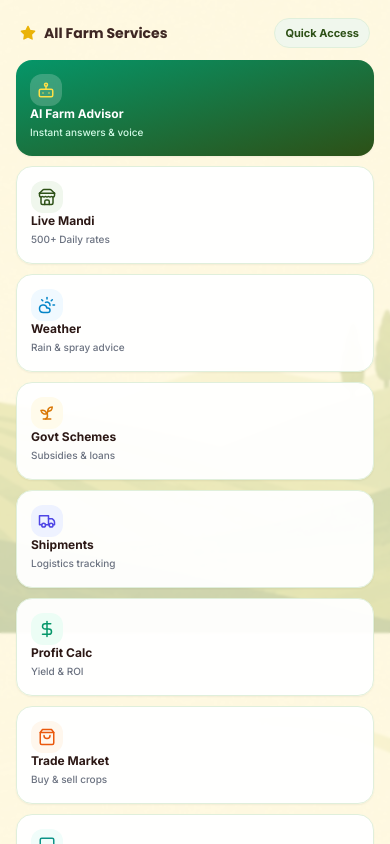
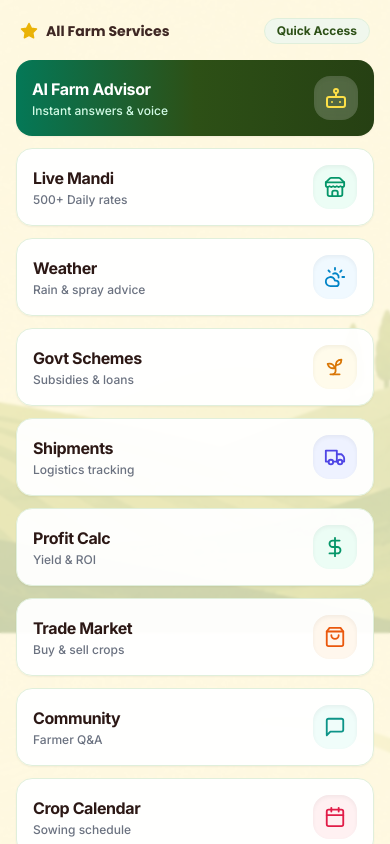
Before and after one commit to udaypundir16/Farmer-360, a React (Vite) app in the folder frontend/: page / in a window 390 px wide. Shown: the part 1120-1964 px from the top of the page. Built offline with nearby package versions, Linux system fonts and the light colour scheme; no server answers.

Commit message:
dashboard UI text increased for mobile devices

```diff
--- a/frontend/src/pages/Dashboard.jsx
+++ b/frontend/src/pages/Dashboard.jsx
@@ -184,136 +184,144 @@ export default function Dashboard() {
 
 
         {/* ========================================================================= */}
-        {/* MOBILE QUICK ACCESS SERVICES HUB (VISIBLE ONLY ON MOBILE / TABLET) */}
+        {/* MOBILE QUICK ACCESS SERVICES HUB (VISIBLE ON MOBILE / TABLET) */}
         {/* ========================================================================= */}
         <section className="mb-8 block lg:hidden">
-          <div className="flex items-center justify-between mb-3 px-1">
-            <h2 className="text-base font-extrabold text-primary-950 flex items-center gap-2">
-              <Star size={16} className="text-gold-500 fill-gold-500" />
+          <div className="flex items-center justify-between mb-4 px-1">
+            <h2 className="text-lg sm:text-xl font-extrabold text-primary-950 flex items-center gap-2">
+              <Star size={18} className="text-gold-500 fill-gold-500" />
               <span>All Farm Services</span>
             </h2>
 
-            <span className="text-[11px] font-bold text-primary-700 bg-primary-50 px-2.5 py-1 rounded-full border border-primary-100">
+            <span className="text-xs font-bold text-primary-700 bg-primary-50 px-3 py-1 rounded-full border border-primary-100">
               Quick Access
             </span>
           </div>
 
-          <div className="grid grid-cols-2 sm:grid-cols-3 gap-2.5">
+          <div className="grid grid-cols-1 sm:grid-cols-2 gap-3">
+            {/* AI Advisor Card */}
             <Link
               to="/ai-chat"
-              className="flex flex-col justify-between p-3.5 rounded-2xl bg-gradient-to-br from-emerald-600 to-primary-700 text-white shadow-sm active:scale-98 transition-all min-h-[96px]"
+              className="flex items-center justify-between p-4 sm:p-4.5 rounded-2xl bg-gradient-to-r from-emerald-700 via-primary-700 to-primary-800 text-white shadow-sm hover:shadow-md active:scale-[0.99] transition-all"
             >
-              <div className="w-8 h-8 rounded-xl bg-white/20 backdrop-blur-sm flex items-center justify-center">
-                <Bot size={18} className="text-yellow-300" />
+              <div>
+                <p className="font-extrabold text-base sm:text-lg text-white tracking-tight">AI Farm Advisor</p>
+                <p className="text-xs sm:text-sm text-emerald-100 font-medium mt-0.5">Instant answers & voice</p>
               </div>
-              <div>
-                <p className="font-extrabold text-xs">AI Farm Advisor</p>
-                <p className="text-[10px] text-emerald-100 font-medium">Instant answers & voice</p>
+              <div className="w-11 h-11 sm:w-12 sm:h-12 rounded-2xl bg-white/20 backdrop-blur-sm flex items-center justify-center shrink-0 shadow-inner">
+                <Bot size={24} className="text-yellow-300" />
               </div>
             </Link>
 
+            {/* Live Mandi Card */}
             <Link
               to="/markets"
-              className="flex flex-col justify-between p-3.5 rounded-2xl bg-white/95 border border-primary-100 shadow-sm active:scale-98 transition-all min-h-[96px]"
+              className="flex items-center justify-between p-4 sm:p-4.5 rounded-2xl bg-white/95 border border-primary-100 shadow-sm hover:shadow-md active:scale-[0.99] transition-all"
             >
-              <div className="w-8 h-8 rounded-xl bg-primary-50 text-primary-700 flex items-center justify-center">
-                <Store size={18} />
+              <div>
+                <p className="font-extrabold text-base sm:text-lg text-soil-dark tracking-tight">Live Mandi</p>
+                <p className="text-xs sm:text-sm text-gray-500 font-medium mt-0.5">500+ Daily rates</p>
               </div>
-              <div>
-                <p className="font-extrabold text-xs text-soil-dark">Live Mandi</p>
-                <p className="text-[10px] text-gray-500 font-medium">500+ Daily rates</p>
+              <div className="w-11 h-11 sm:w-12 sm:h-12 rounded-2xl bg-emerald-50 text-emerald-600 flex items-center justify-center shrink-0 shadow-inner">
+                <Store size={22} />
               </div>
             </Link>
 
+            {/* Weather Card */}
             <Link
               to="/weather-forecast"
-              className="flex flex-col justify-between p-3.5 rounded-2xl bg-white/95 border border-primary-100 shadow-sm active:scale-98 transition-all min-h-[96px]"
+              className="flex items-center justify-between p-4 sm:p-4.5 rounded-2xl bg-white/95 border border-primary-100 shadow-sm hover:shadow-md active:scale-[0.99] transition-all"
             >
-              <div className="w-8 h-8 rounded-xl bg-sky-50 text-sky-600 flex items-center justify-center">
-                <CloudSun size={18} />
+              <div>
+                <p className="font-extrabold text-base sm:text-lg text-soil-dark tracking-tight">Weather</p>
+                <p className="text-xs sm:text-sm text-gray-500 font-medium mt-0.5">Rain & spray advice</p>
               </div>
-              <div>
-                <p className="font-extrabold text-xs text-soil-dark">Weather</p>
-                <p className="text-[10px] text-gray-500 font-medium">Rain & spray advice</p>
+              <div className="w-11 h-11 sm:w-12 sm:h-12 rounded-2xl bg-sky-50 text-sky-600 flex items-center justify-center shrink-0 shadow-inner">
+                <CloudSun size={22} />
               </div>
             </Link>
 
+            {/* Govt Schemes Card */}
             <Link
               to="/schemes"
-              className="flex flex-col justify-between p-3.5 rounded-2xl bg-white/95 border border-primary-100 shadow-sm active:scale-98 transition-all min-h-[96px]"
+              className="flex items-center justify-between p-4 sm:p-4.5 rounded-2xl bg-white/95 border border-primary-100 shadow-sm hover:shadow-md active:scale-[0.99] transition-all"
             >
-              <div className="w-8 h-8 rounded-xl bg-amber-50 text-amber-600 flex items-center justify-center">
-                <Sprout size={18} />
+              <div>
+                <p className="font-extrabold text-base sm:text-lg text-soil-dark tracking-tight">Govt Schemes</p>
+                <p className="text-xs sm:text-sm text-gray-500 font-medium mt-0.5">Subsidies & loans</p>
               </div>
-              <div>
-                <p className="font-extrabold text-xs text-soil-dark">Govt Schemes</p>
-                <p className="text-[10px] text-gray-500 font-medium">Subsidies & loans</p>
+              <div className="w-11 h-11 sm:w-12 sm:h-12 rounded-2xl bg-amber-50 text-amber-600 flex items-center justify-center shrink-0 shadow-inner">
+                <Sprout size={22} />
               </div>
             </Link>
 
+            {/* Shipments Card */}
             <Link
               to="/shipments"
-              className="flex flex-col justify-between p-3.5 rounded-2xl bg-white/95 border border-primary-100 shadow-sm active:scale-98 transition-all min-h-[96px]"
+              className="flex items-center justify-between p-4 sm:p-4.5 rounded-2xl bg-white/95 border border-primary-100 shadow-sm hover:shadow-md active:scale-[0.99] transition-all"
             >
-              <div className="w-8 h-8 rounded-xl bg-indigo-50 text-indigo-600 flex items-center justify-center">
-                <Truck size={18} />
+              <div>
+                <p className="font-extrabold text-base sm:text-lg text-soil-dark tracking-tight">Shipments</p>
+                <p className="text-xs sm:text-sm text-gray-500 font-medium mt-0.5">Logistics tracking</p>
               </div>
-              <div>
-                <p className="font-extrabold text-xs text-soil-dark">Shipments</p>
-                <p className="text-[10px] text-gray-500 font-medium">Logistics tracking</p>
+              <div className="w-11 h-11 sm:w-12 sm:h-12 rounded-2xl bg-indigo-50 text-indigo-600 flex items-center justify-center shrink-0 shadow-inner">
+                <Truck size={22} />
               </div>
             </Link>
 
+            {/* Profit Calculator Card */}
             <Link
               to="/profit-calculator"
-              className="flex flex-col justify-between p-3.5 rounded-2xl bg-white/95 border border-primary-100 shadow-sm active:scale-98 transition-all min-h-[96px]"
+              className="flex items-center justify-between p-4 sm:p-4.5 rounded-2xl bg-white/95 border border-primary-100 shadow-sm hover:shadow-md active:scale-[0.99] transition-all"
             >
-              <div className="w-8 h-8 rounded-xl bg-emerald-50 text-emerald-600 flex items-center justify-center">
-                <DollarSign size={18} />
+              <div>
+                <p className="font-extrabold text-base sm:text-lg text-soil-dark tracking-tight">Profit Calc</p>
+                <p className="text-xs sm:text-sm text-gray-500 font-medium mt-0.5">Yield & ROI</p>
               </div>
-              <div>
-                <p className="font-extrabold text-xs text-soil-dark">Profit Calc</p>
-                <p className="text-[10px] text-gray-500 font-medium">Yield & ROI</p>
+              <div className="w-11 h-11 sm:w-12 sm:h-12 rounded-2xl bg-emerald-50 text-emerald-600 flex items-center justify-center shrink-0 shadow-inner">
+                <DollarSign size={22} />
               </div>
             </Link>
 
+            {/* Trade Market Card */}
             <Link
               to="/crop-market"
-              className="flex flex-col justify-between p-3.5 rounded-2xl bg-white/95 border border-primary-100 shadow-sm active:scale-98 transition-all min-h-[96px]"
-
+              className="flex items-center justify-between p-4 sm:p-4.5 rounded-2xl bg-white/95 border border-primary-100 shadow-sm hover:shadow-md active:scale-[0.99] transition-all"
             >
-              <div className="w-8 h-8 rounded-xl bg-orange-50 text-orange-600 flex items-center justify-center">
-                <ShoppingBag size={18} />
+              <div>
+                <p className="font-extrabold text-base sm:text-lg text-soil-dark tracking-tight">Trade Market</p>
+                <p className="text-xs sm:text-sm text-gray-500 font-medium mt-0.5">Buy & sell crops</p>
               </div>
-              <div>
-                <p className="font-extrabold text-xs text-soil-dark">Trade Market</p>
-                <p className="text-[10px] text-gray-500 font-medium">Buy & sell crops</p>
+              <div className="w-11 h-11 sm:w-12 sm:h-12 rounded-2xl bg-orange-50 text-orange-600 flex items-center justify-center shrink-0 shadow-inner">
+                <ShoppingBag size={22} />
               </div>
             </Link>
 
+            {/* Community Forum Card */}
             <Link
               to="/community-forum"
-              className="flex flex-col justify-between p-3.5 rounded-2xl bg-white/95 border border-primary-100 shadow-sm active:scale-98 transition-all min-h-[96px]"
+              className="flex items-center justify-between p-4 sm:p-4.5 rounded-2xl bg-white/95 border border-primary-100 shadow-sm hover:shadow-md active:scale-[0.99] transition-all"
             >
-              <div className="w-8 h-8 rounded-xl bg-teal-50 text-teal-600 flex items-center justify-center">
-                <MessageSquare size={18} />
+              <div>
+                <p className="font-extrabold text-base sm:text-lg text-soil-dark tracking-tight">Community</p>
+                <p className="text-xs sm:text-sm text-gray-500 font-medium mt-0.5">Farmer Q&A</p>
               </div>
-              <div>
-                <p className="font-extrabold text-xs text-soil-dark">Community</p>
-                <p className="text-[10px] text-gray-500 font-medium">Farmer Q&A</p>
+              <div className="w-11 h-11 sm:w-12 sm:h-12 rounded-2xl bg-teal-50 text-teal-600 flex items-center justify-center shrink-0 shadow-inner">
+                <MessageSquare size={22} />
               </div>
             </Link>
 
+            {/* Crop Calendar Card */}
             <Link
               to="/crop-calendar"
-              className="flex flex-col justify-between p-3.5 rounded-2xl bg-white/95 border border-primary-100 shadow-sm active:scale-98 transition-all min-h-[96px]"
+              className="flex items-center justify-between p-4 sm:p-4.5 rounded-2xl bg-white/95 border border-primary-100 shadow-sm hover:shadow-md active:scale-[0.99] transition-all"
             >
-              <div className="w-8 h-8 rounded-xl bg-rose-50 text-rose-600 flex items-center justify-center">
-                <Calendar size={18} />
+              <div>
+                <p className="font-extrabold text-base sm:text-lg text-soil-dark tracking-tight">Crop Calendar</p>
+                <p className="text-xs sm:text-sm text-gray-500 font-medium mt-0.5">Sowing schedule</p>
               </div>
-              <div>
-                <p className="font-extrabold text-xs text-soil-dark">Crop Calendar</p>
-                <p className="text-[10px] text-gray-500 font-medium">Sowing schedule</p>
+              <div className="w-11 h-11 sm:w-12 sm:h-12 rounded-2xl bg-rose-50 text-rose-600 flex items-center justify-center shrink-0 shadow-inner">
+                <Calendar size={22} />
               </div>
             </Link>
           </div>
```
Also changed, not shown: frontend/src/components/dashboard/PriceSummary.jsx (+12 -9 lines), frontend/src/components/dashboard/WeatherWidget.jsx (+9 -5 lines), frontend/src/components/layout/Navbar.jsx (+19 -19 lines), frontend/src/components/schemes/SchemeCard.jsx (+12 -11 lines), frontend/src/pages/WeatherForecast.jsx (+39 -32 lines).
